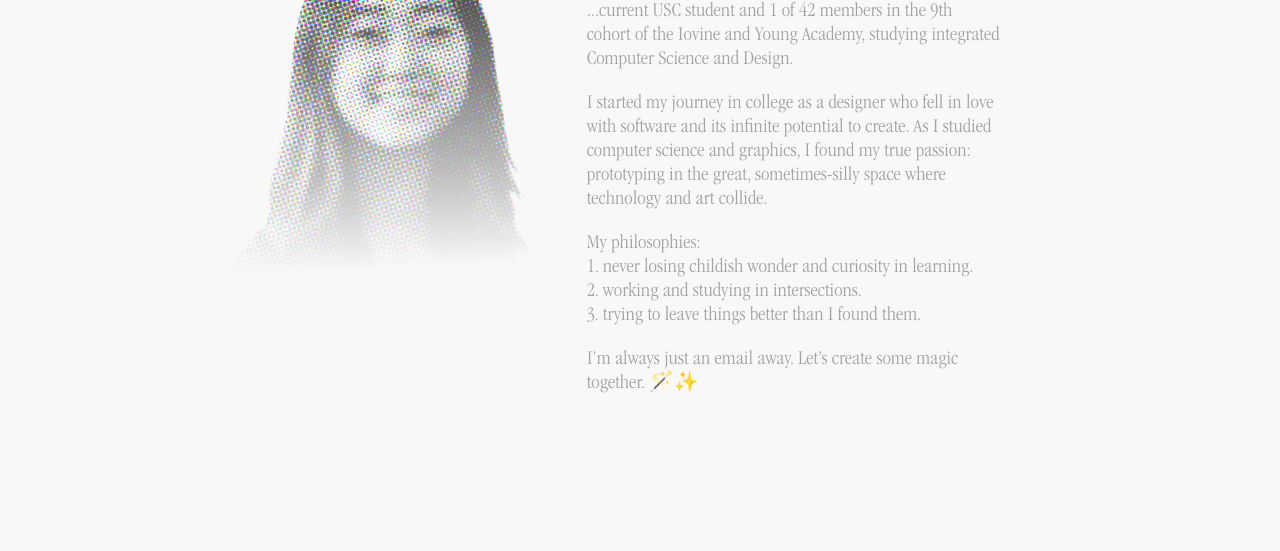
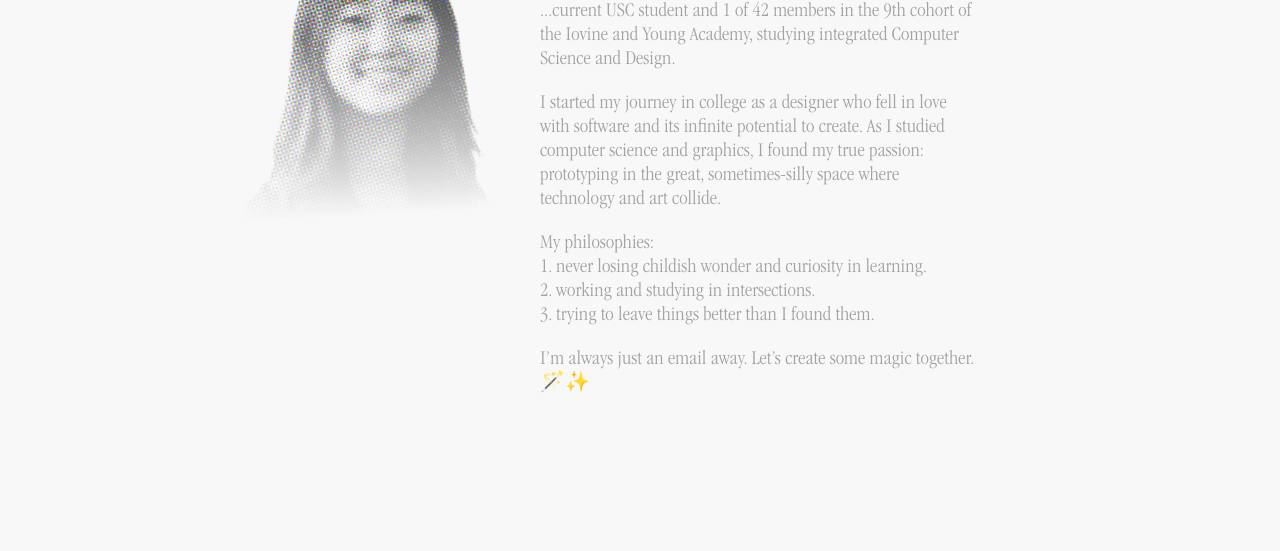
Before and after one commit to faithyeji/YejiS-Portfolio, an Astro site: page /about in a window 1280 px wide. Shown: the part 297-848 px from the top of the page. Built offline with nearby package versions, Linux system fonts and the light colour scheme; Astro itself is replaced by a stand-in of ours.

Commit message:
Update about.astro

```diff
--- a/src/pages/about.astro
+++ b/src/pages/about.astro
@@ -3,8 +3,8 @@ import MainLayout from "../layouts/MainLayout.astro"
 ---
 <MainLayout title="About Yeji" seoTitle="About Yeji" seoDesc="Current student at USC's Iovine and Young Academy and Viterbi Computer Science.">
 
-<div class="flex gap-6 m-auto mt-20 mx-44 w-auto z-10 font-serif">
-  <img src="/assets/images/yeji2.png" alt="yeji seo halftone" class="yeji w-5/12 rotate-[-3deg] h-fit mt-8 opacity-90">
+<div class="flex gap-6 m-auto mt-20 w-auto z-10 font-serif justify-center">
+  <img src="/assets/images/yeji2.png" alt="yeji seo halftone" class="yeji w-3/12 rotate-[-3deg] h-fit mt-10 opacity-90">
   <div class="mt-10 w-136">
     <div class="flex gap-4 flex-wrap gap-y-0">
       <img src="/assets/images/yejiWriting.webp" class="w-40 h-fit shrink-0">
```
